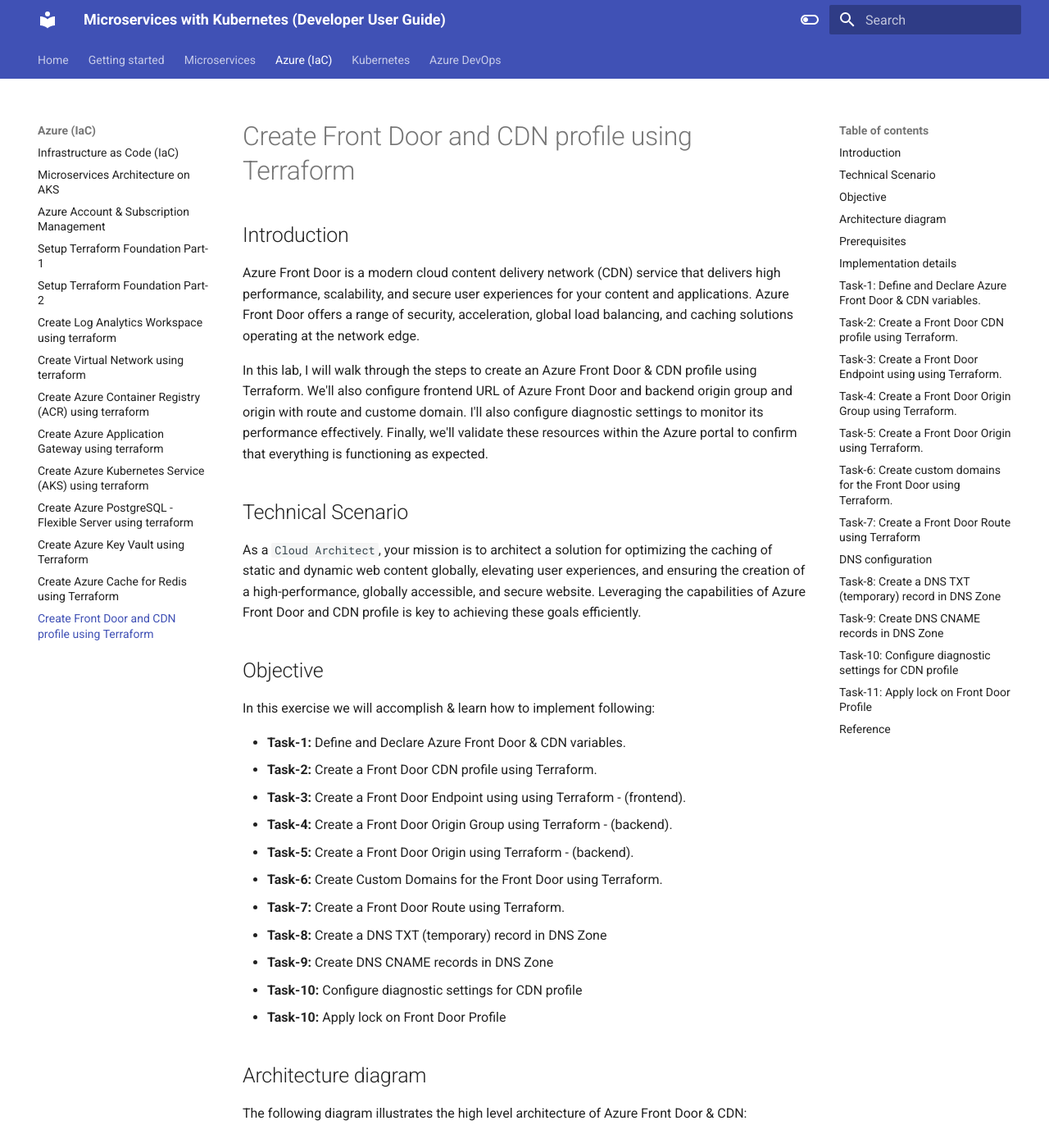
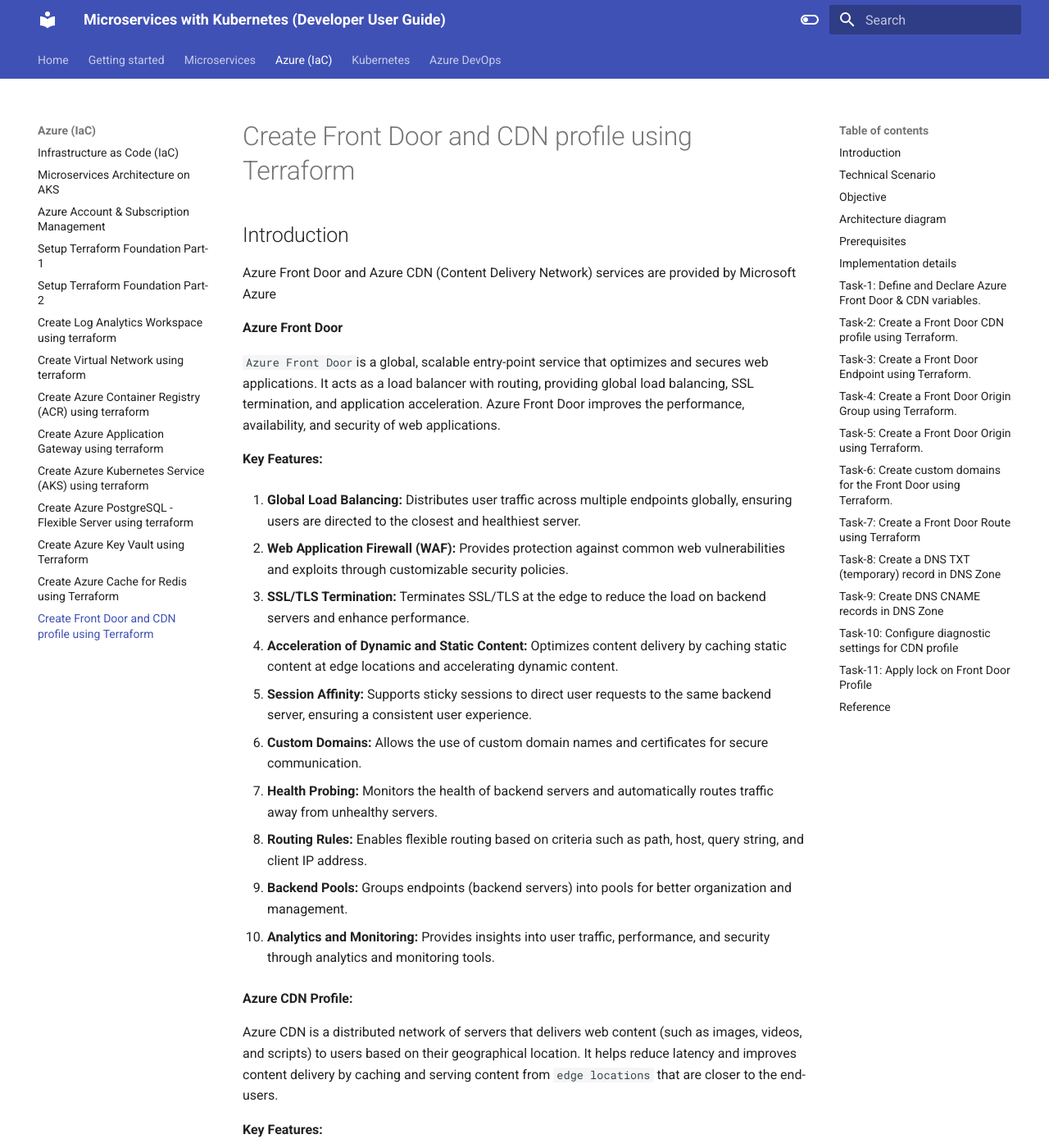
Before and after one commit to akeesari/micros-k8s, an MkDocs documentation site: the page built from docs/azure/15-cdn-frontdoor.md, in a window 1280 px wide and 1400 px high. Shown: the whole window at 82% size. Built offline with MkDocs 1.6.1 and Material for MkDocs 9.7.7, drawn with Linux system fonts in a browser that asks for light colours; some of the changed text lies outside the part shown.

Commit message:
Azure Front Door and Azure CDN final review

````diff
--- a/docs/azure/15-cdn-frontdoor.md
+++ b/docs/azure/15-cdn-frontdoor.md
@@ -1,8 +1,58 @@
 ## Introduction
 
-Azure Front Door is a modern cloud content delivery network (CDN) service that delivers high performance, scalability, and secure user experiences for your content and applications. Azure Front Door offers a range of security, acceleration, global load balancing, and caching solutions operating at the network edge.
+Azure Front Door and Azure CDN (Content Delivery Network) services are provided by Microsoft Azure
 
-In this lab, I will walk through the steps to create an Azure Front Door & CDN profile using Terraform. We'll also configure frontend URL of Azure Front Door and backend origin group and origin with route and custome domain.  I'll also configure diagnostic settings to monitor its performance effectively. Finally, we'll validate these resources within the Azure portal to confirm that everything is functioning as expected.
+**Azure Front Door**
+
+`Azure Front Door`is a global, scalable entry-point service that optimizes and secures web applications. It acts as a load balancer with routing, providing global load balancing, SSL termination, and application acceleration. Azure Front Door improves the performance, availability, and security of web applications.
+
+**Key Features:**
+
+1. **Global Load Balancing:** Distributes user traffic across multiple endpoints globally, ensuring users are directed to the closest and healthiest server.
+
+2. **Web Application Firewall (WAF):** Provides protection against common web vulnerabilities and exploits through customizable security policies.
+
+3. **SSL/TLS Termination:** Terminates SSL/TLS at the edge to reduce the load on backend servers and enhance performance.
+
+4. **Acceleration of Dynamic and Static Content:** Optimizes content delivery by caching static content at edge locations and accelerating dynamic content.
+
+5. **Session Affinity:** Supports sticky sessions to direct user requests to the same backend server, ensuring a consistent user experience.
+
+6. **Custom Domains:** Allows the use of custom domain names and certificates for secure communication.
+
+7. **Health Probing:** Monitors the health of backend servers and automatically routes traffic away from unhealthy servers.
+
+8. **Routing Rules:** Enables flexible routing based on criteria such as path, host, query string, and client IP address.
+
+9. **Backend Pools:** Groups endpoints (backend servers) into pools for better organization and management.
+
+10. **Analytics and Monitoring:** Provides insights into user traffic, performance, and security through analytics and monitoring tools.
+
+**Azure CDN Profile:**
+
+Azure CDN is a distributed network of servers that delivers web content (such as images, videos, and scripts) to users based on their geographical location. It helps reduce latency and improves content delivery by caching and serving content from `edge locations` that are closer to the end-users.
+
+**Key Features:**
+
+1. **Content Caching:** Distributes and caches content at edge locations to reduce latency and improve performance.
+
+2. **Dynamic Site Acceleration:** Optimizes delivery of dynamic content by using advanced caching techniques.
+
+3. **HTTPS Support:** Provides secure content delivery over HTTPS.
+
+4. **Origin Fetch Optimization:** Minimizes the need to fetch content from the origin server by serving it directly from the edge.
+
+5. **Compression:** Compresses content to reduce file sizes and improve delivery speed.
+
+6. **Content Purging:** Allows manual purging of cached content to ensure updated content is delivered.
+
+7. **Rules Engine:** Enables customization of content delivery rules based on various criteria.
+
+8. **Analytics and Monitoring:** Provides insights into content delivery performance and user behavior.
+
+`Azure Front Door` is primarily focused on application optimization, global load balancing, and security, while `Azure CDN` is focused on efficiently delivering and caching content to improve overall performance.
+
+In this lab, I will walk through the steps to create an Azure Front Door & CDN profile using Terraform. We'll also configure frontend URL of Azure Front Door and backend origin group and origin with route and custom domain.  I'll also configure diagnostic settings to monitor its performance effectively. Finally, we'll validate these resources within the Azure portal to confirm that everything is functioning as expected.
 
 ## Technical Scenario
 
@@ -266,10 +316,9 @@
 
 ## Task-2: Create a Front Door CDN profile using Terraform.
 
-In this task, you will use Terraform to create an Azure CDN profile. The provided Terraform code demonstrates how to configure the CDN profile, including its name, resource group, SKU, and tags. This profile is the foundation of your content delivery network.
+In this task, you will use Terraform to create an Azure CDN profile. The provided Terraform code demonstrates how to configure the CDN profile, including its name, resource group, SKU, and tags. This profile is the foundation of your content delivery network (CDN).
 
-CDN profiles are commonly used to optimize the delivery of static and dynamic content, accelerate web performance, and reduce the load on your web servers by distributing cached content from the edge servers to users.
-
+CDN Profile which contains a collection of endpoints and origin groups which we will discuss in next steps.
 
 ```tf title="cdn-frontdoor.tf"
 # Task-2: Create a Front Door CDN profile using Terraform.
@@ -306,31 +355,18 @@
 
 ![Alt text](images/image-80.png)
 
-## Task-3: Create a Front Door Endpoint using using Terraform.
+## Task-3: Create a Front Door Endpoint using Terraform.
 
-**Azure Front Door manager**
 
-Before creating CDN endpoints let's try to understand the `Azure Front Door manager` first here.
+In Azure Front Door, an "Endpoint" represents a specific destination to which incoming requests are routed. Endpoints are critical components of the routing and load balancing capabilities provided by Azure Front Door. Each endpoint points to a backend resource, such as an Azure Web App, an Azure API Management instance, a custom domain, or any other service that you want to expose through Azure Front Door.
 
-The Front Door manager in Azure Front Door Standard and Premium provides an overview of endpoints you've configured for your Azure Front Door profile. With Front Door manager, you can manage your collection of endpoints. You can also configure routings rules along with their domains and origin groups, and security policies you want to apply to protect your web application.
-
-<https://learn.microsoft.com/en-us/azure/frontdoor/media/manager/manager-expanded.png#lightbox>
-
-for more information - <https://learn.microsoft.com/en-us/azure/frontdoor/manager>
-
-**Endpoint**
-
-In Azure Front Door, an endpoint is a logical grouping of one or more routes that are associated with domain names. Each endpoint is assigned a domain name by Front Door, and you can associate your own custom domains by using routes.
-
-A Front Door profile can contain multiple endpoints. However, in many situations you might only need a single endpoint.
-
-For example, suppose you have created an endpoint named myendpoint. The endpoint domain name might be myendpoint-mdjf2jfgjf82mnzx.z01.azurefd.net.
+For example, suppose you have created an endpoint named `myendpoint`. The endpoint domain name might be `myendpoint-mdjf2jfgjf82mnzx.z01.azurefd.net`.
 
 for more information - <https://learn.microsoft.com/en-us/azure/frontdoor/endpoint?tabs=azurecli>
 
 
 ```tf title="cdn-frontdoor.tf"
-# Task-3: Create a Front Door endpoint using using Terraform. - (frontend)
+# Task-3: Create a Front Door endpoint using Terraform. - (frontend)
 resource "azurerm_cdn_frontdoor_endpoint" "cdn_frontdoor_endpoint" {
   name                     = var.cdn_frontdoor_endpoint_name
   cdn_frontdoor_profile_id = azurerm_cdn_frontdoor_profile.cdn_frontdoor_profile.id
@@ -422,9 +459,13 @@
 
 ## Task-5: Create a Front Door Origin using Terraform.
 
-Origin
-An origin refers to the application deployment that Azure Front Door retrieves contents from when caching isn't enabled or when a cache gets missed. Azure Front Door supports origins hosted in Azure and applications hosted in your on-premises datacenter or with another cloud provider. An origin shouldn't be confused with your database tier or storage tier. The origin should be viewed as the endpoint for your application backend. When you add an origin to an origin group in the Front Door configuration, you must also configure the following settings:
-Origin type:
+Origins are the destinations where Front Door forwards user traffic
+
+An origin can be any service or resource that you want to expose through Azure Front Door. This includes Azure Web Apps, API Management instances, custom domains, or other backend services.
+
+Origins are part of Origin Groups in Azure Front Door.
+
+for more information - <https://learn.microsoft.com/en-us/azure/frontdoor/origin?pivots=front-door-standard-premium>
 
 ```tf title="cdn-frontdoor.tf"
 # Task-5: Create a Front Door origin using Terraform. (backend)
@@ -451,17 +492,12 @@
   }
 }
 ```
-In Azure Front Door, an "Origin" refers to the source of content that you want to distribute or deliver using the Front Door service. The term "Origin" typically represents a backend service or web application that hosts the content you want to serve to users. Origins are part of Origin Groups in Azure Front Door.
 
 Here's a bit more detail:
 
 - **Origin Group:** An Origin Group is a logical grouping of multiple backend Origins. It allows you to specify a collection of backend endpoints, often geographically distributed, that host the same content or service. These endpoints are used to serve traffic for your application. An Origin Group can be used for redundancy, load balancing, or traffic distribution based on your configuration.
 
-2. **Origin:** An Origin, within an Origin Group, is a specific backend endpoint or server that hosts the content you want to serve. You might have multiple Origins within an Origin Group to provide high availability and fault tolerance. Azure Front Door automatically balances and routes traffic to these Origins.
-
-For example, if you have a web application hosted in different data centers or regions, you can define each data center or region as an Origin within an Origin Group. Azure Front Door will then intelligently route traffic to the closest or healthiest Origin based on the routing rules you've configured.
-
-By using Origin Groups and Origins, Azure Front Door can ensure high availability, low latency, and redundancy for your applications and content delivery.
+- **Origin:** An Origin, within an Origin Group, is a specific backend endpoint or server that hosts the content you want to serve. You might have multiple Origins within an Origin Group to provide high availability and fault tolerance. Azure Front Door automatically balances and routes traffic to these Origins.
 
 
 run terraform validate & format
@@ -514,8 +550,7 @@
   }
 }
 ```
-
-<https://learn.microsoft.com/en-us/azure/frontdoor/domain>
+for more information - <https://learn.microsoft.com/en-us/azure/frontdoor/domain>
 
 run terraform validate & format
 
@@ -534,6 +569,11 @@
 <!-- ![Alt text](images/image-83.png) -->
 
 ## Task-7: Create a Front Door Route using Terraform
+
+
+
+In the context of Azure Front Door and similar content delivery or load balancing services, a `Route` typically refers to the configuration or rule that defines how incoming requests are directed to specific backend Origins or Origin Groups.
+
 
 ```tf title="cdn-frontdoor.tf"
 # Task-7: Create Route in Origin of the Origin Group
@@ -569,24 +609,6 @@
 }
 
 ```
-
-
-In the context of Azure Front Door and similar content delivery or load balancing services, a "Route" typically refers to the configuration or rule that defines how incoming requests are directed to specific backend Origins or Origin Groups.
-
-Here's a breakdown:
-
-- **Route Configuration:** A "Route" configuration specifies the criteria for routing requests based on factors like the request's path, host, or other HTTP attributes. It defines what should happen when a request matches certain conditions.
-
-2. **Origin Group Routing:** In Azure Front Door, you can define routing rules that determine which Origin Group should serve traffic based on certain conditions. For example, you might configure routing rules to direct requests for images to one Origin Group and requests for dynamic content to another. This allows for intelligent load balancing and content delivery.
-
-3. **Routing Decisions:** Routes are used to make routing decisions. When a request is received by the Front Door service, it examines the request attributes and matches them against the defined routing rules. Once a match is found, the request is directed to the associated Origin or Origin Group.
-
-4. **Path-Based Routing:** Path-based routing is a common use of routes. For instance, you can route requests that match the path "/images/*" to one Origin Group for image content and requests matching "/api/*" to another Origin Group for API requests.
-
-In summary, "Route" in this context is a configuration element that enables the intelligent and dynamic routing of incoming requests to the appropriate backend Origin or Origin Group based on specific criteria. This is crucial for scenarios where you need to load balance, distribute, or segregate traffic effectively, whether for content delivery or backend service access. The exact terminology and configuration may vary depending on the service or platform you're using, but the fundamental concept of routing based on rules remains consistent.
-
-
-
 run terraform validate & format
 
 ``` bash
@@ -601,16 +623,9 @@
 terraform apply dev-plan
 ```
 
-<!-- ![Alt text](images/image-83.png) -->
-## DNS configuration
-
-When you add a domain to your Azure Front Door profile, you configure two records in your DNS server:
-A DNS TXT record, which is required to validate ownership of your domain name. For more information on the DNS TXT records, see Domain validation.
-A DNS CNAME record, which controls the flow of internet traffic to Azure Front Door.
-
 ## Task-8: Create a DNS TXT (temporary) record in DNS Zone
 
-The provided Terraform configuration is used to create a DNS TXT record in an Azure DNS zone. The primary purpose of this DNS TXT record is to validate ownership and control of a custom domain for Azure Front Door. Let's break down the key components of this configuration:
+The provided Terraform configuration is used to create a DNS TXT record in an Azure DNS zone. The primary purpose of this DNS TXT record is to validate ownership and control of a custom domain for Azure Front Door.
 
 
 ```tf title="cdn-frontdoor.tf"
@@ -646,10 +661,11 @@
 ```
 
 <!-- ![Alt text](images/image-83.png) -->
-In summary, this Terraform configuration creates a DNS TXT record in an Azure DNS zone with specific content, and it associates it with Azure Front Door for domain ownership validation. It's an essential step when setting up a custom domain to point to Azure Front Door, as it proves that you have control over the domain you're configuring.
+This Terraform configuration creates a DNS TXT record in an Azure DNS zone with specific content, and it associates it with Azure Front Door for domain ownership validation. It's an essential step when setting up a custom domain to point to Azure Front Door, as it proves that you have control over the domain you're configuring.
 
 ## Task-9: Create DNS CNAME records in DNS Zone
 
+ This Terraform task facilitates the automated setup of DNS CNAME records, linking your custom domain or subdomain to an Azure CDN Front Door endpoint for streamlined access to your application.
 
 ```tf title="cdn-frontdoor.tf"
 # Task-9: Create DNS CNAME records in DNS Zone
````
Also changed, not shown: other parts of docs/azure/15-cdn-frontdoor.md (+2 -1 lines).
